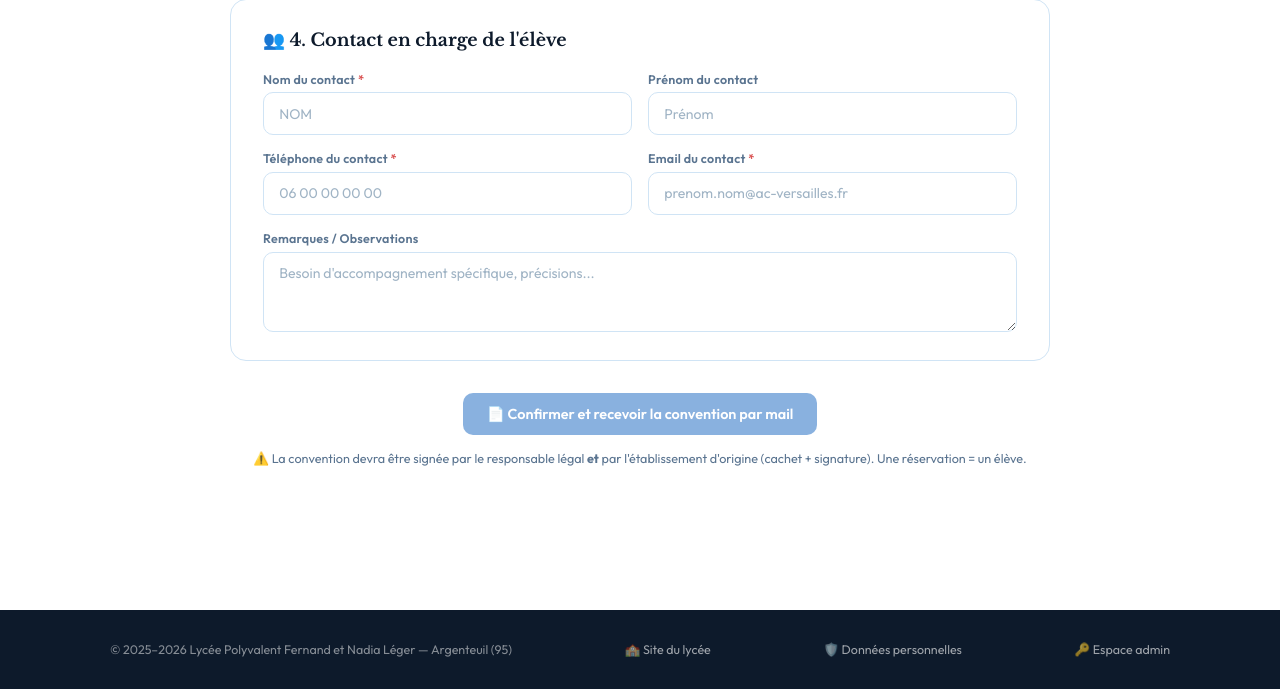
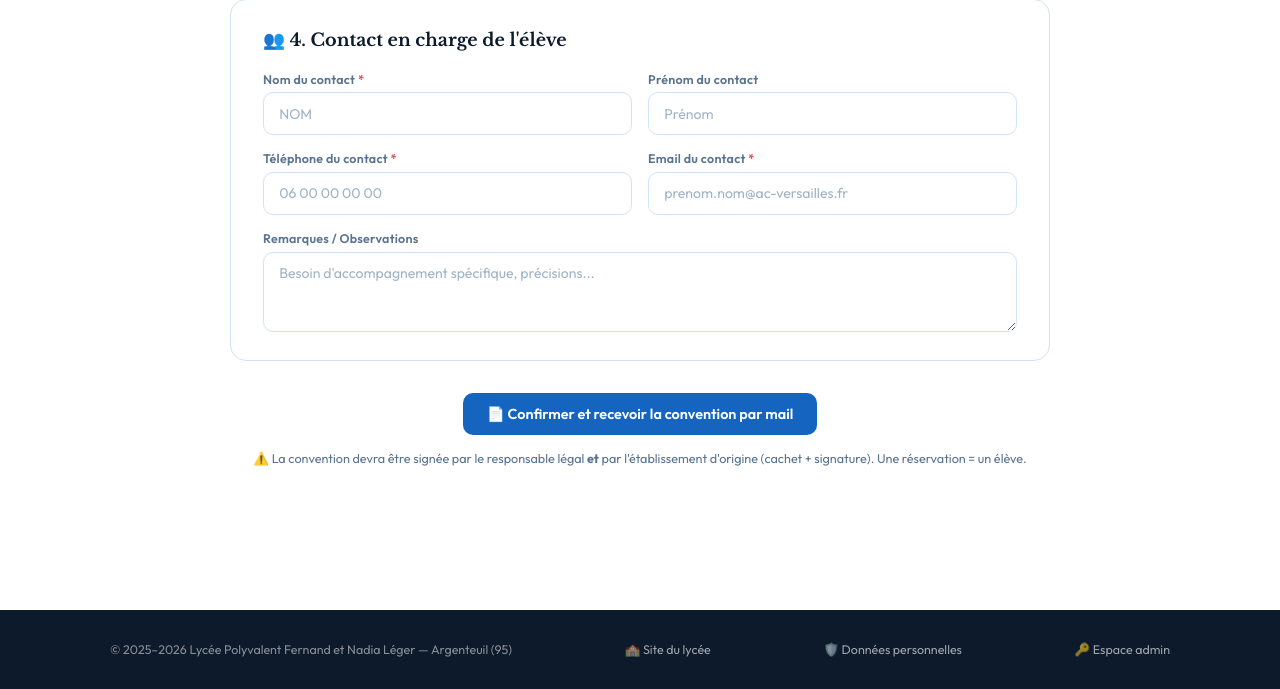
Before and after one commit to jamila-cell210/Fernand-Nadia-L-ger, a Flask app: template templates/reservation.html in a window 1280 px wide. Shown: the part 1285-1974 px from the top of the page. Run offline with Flask 3, Linux system fonts and the light colour scheme; the template is opened without the code that fills it, so the values that code supplies are empty.

Commit message:
Update reservation.html

```diff
--- a/templates/reservation.html
+++ b/templates/reservation.html
@@ -162,7 +162,7 @@
     </div>
 
     <div class="submit-area">
-      <button type="submit" class="btn-primary" id="submit-btn" disabled style="opacity:.5;cursor:not-allowed">
+     <button type="submit" class="btn-primary" id="submit-btn">
         📄 Confirmer et recevoir la convention par mail
       </button>
      <p>⚠️ La convention devra être signée par le responsable légal <strong>et</strong> par l'établissement d'origine (cachet + signature). Une réservation = un élève.</p>
```
